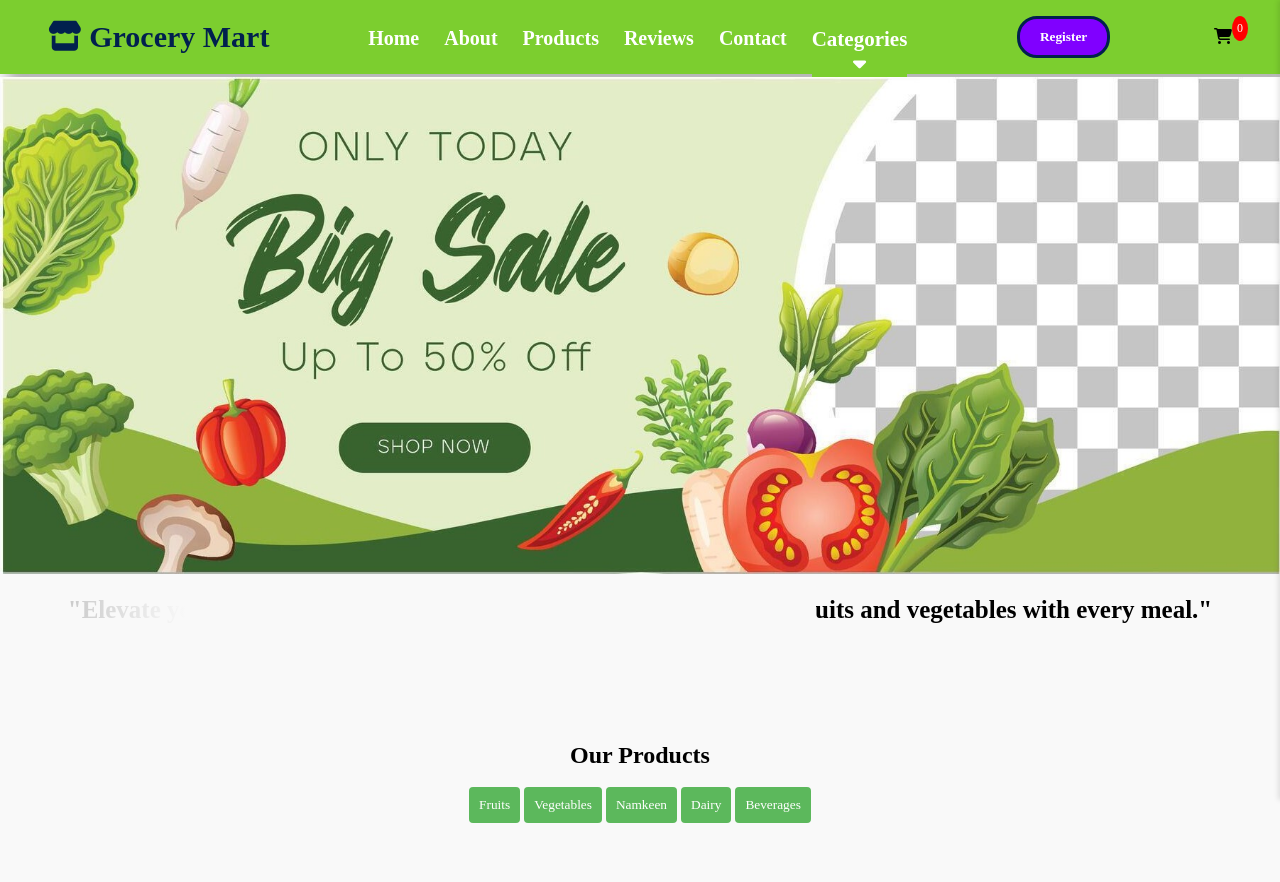
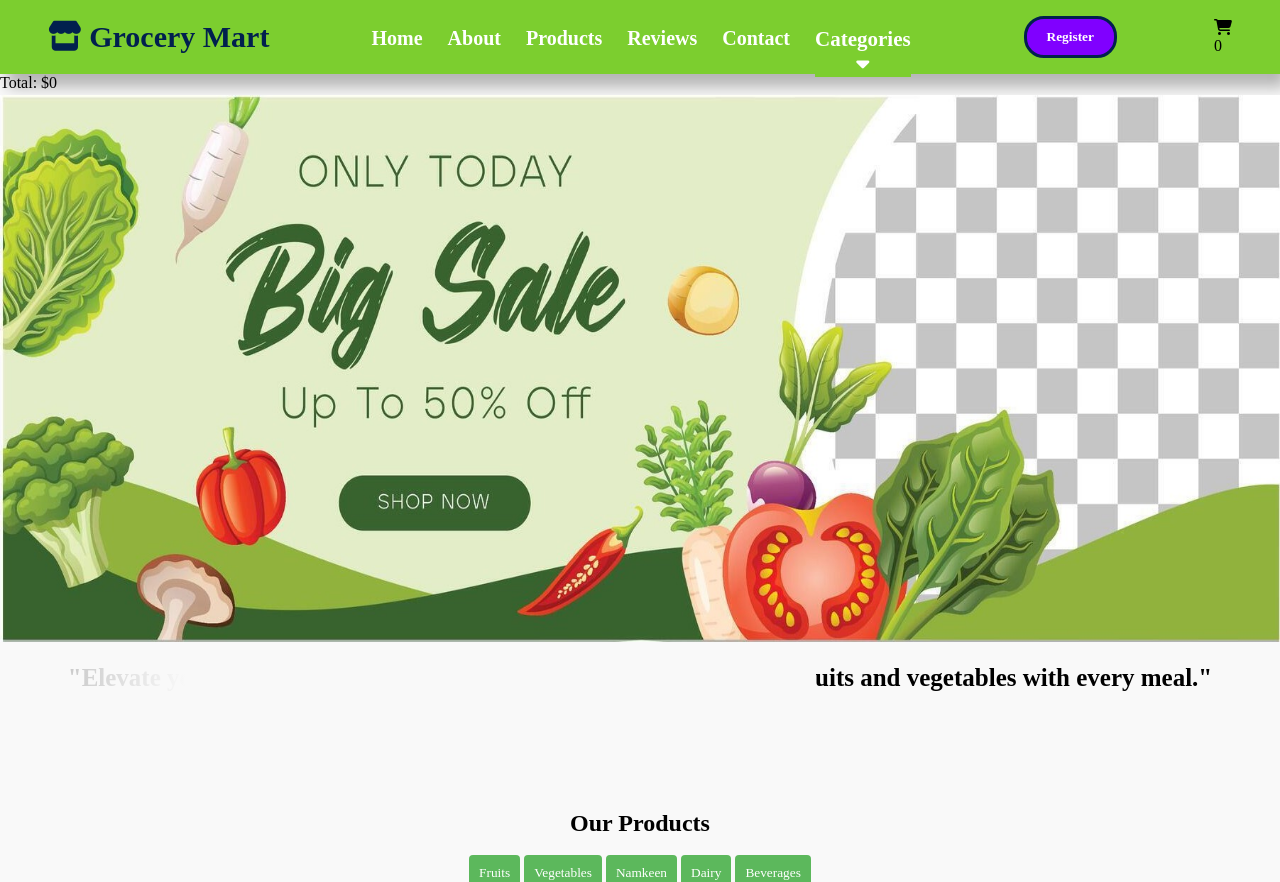
Before and after one commit to dattatreyanammina1/DemoProject, a PHP site: page / in a window 1280 px wide. Shown: the top 882 px of the page. Run offline with PHP 8.4, Linux system fonts and the light colour scheme.

Commit message:
Update style.css

```diff
--- a/style.css
+++ b/style.css
@@ -1,4 +1,4 @@
-@import url('https://fonts.googleapis.com/css2?family=Libre+Baskerville:ital,wght@0,400;0,700;1,400&display=swap');
+@import url('https://fonts.googleapis.com/css2?family=Roboto:ital,wght@0,100;0,300;0,400;0,500;0,700;0,900;1,100;1,300;1,400;1,500;1,700;1,900&display=swap');
 
 * {
     text-decoration: none;
@@ -65,93 +65,6 @@ header {
     background-color: #7cce2f;
 }
 
-.cart-icon {
-    display: inline;
-    padding-left: 10px;
-    cursor: pointer;
-    align-items: center;
-}
-
-#cart-count {
-    position: absolute;
-    display: inline;
-    top: 16px;
-    padding-right: 39px;
-    background-color: red;
-    color: white;
-    border-radius: 50%;
-    padding: 5px;
-    font-size: 12px;
-}
-
-#cart {
-    position: fixed;
-    top: 0;
-    right: 0;
-    width: 300px;
-    height: 100%;
-    background: #fff;
-    box-shadow: -2px 0 5px rgba(0, 0, 0, 0.1);
-    padding: 20px;
-    box-sizing: border-box;
-    transition: transform 0.3s ease-in-out;
-    z-index: 1000;
-    transform: translateX(100%);
-}
-
-.cart-visible {
-    transform: translateX(0%);
-}
-
-.cart-hidden {
-    transform: translateX(100%);
-}
-
-#cart h2 {
-    margin-top: 0;
-    font-size: 24px;
-    border-bottom: 1px solid #ccc;
-    padding-bottom: 10px;
-}
-
-#cart ul {
-    list-style-type: none;
-    padding: 0;
-    margin: 20px 0;
-    max-height: 70%;
-    overflow-y: auto;
-}
-
-#cart ul li {
-    margin-bottom: 10px;
-    padding-bottom: 10px;
-    border-bottom: 1px solid #eee;
-}
-
-#cart p {
-    font-size: 18px;
-    font-weight: bold;
-    text-align: right;
-}
-
-
-
-#cart-items li {
-    display: flex;
-    justify-content: space-between;
-    align-items: center;
-}
-
-#cart-items li span {
-    flex: 1;
-}
-
-#cart-total {
-    text-align: center;
-    font-weight: bold;
-    margin: 20px;
-}
-
 .product-card {
     border: 1px solid #ddd;
     padding: 20px;
@@ -183,7 +96,7 @@ header {
     align-items: center;
     padding-top: 2.5px;
     width: 100%;
-    height: 500px;
+    height: 550px;
 }
 
 .h {
@@ -481,6 +394,14 @@ input[type="submit"]:hover {
 
 /* Mobile Devices */
 @media screen and (max-width: 767px) {
+    header nav ul {
+        display: none;
+    }
+
+    .menu-btn {
+        display: block;
+    }
+
     .navbar {
         gap: 15px;
         width: auto;
@@ -521,6 +442,14 @@ input[type="submit"]:hover {
 
 /* Tablets */
 @media screen and (min-width: 768px) and (max-width: 1023px) {
+    header nav ul {
+        display: none;
+    }
+
+    .menu-btn {
+        display: block;
+    }
+
     header {
         padding: 1rem 2rem;
     }
```
